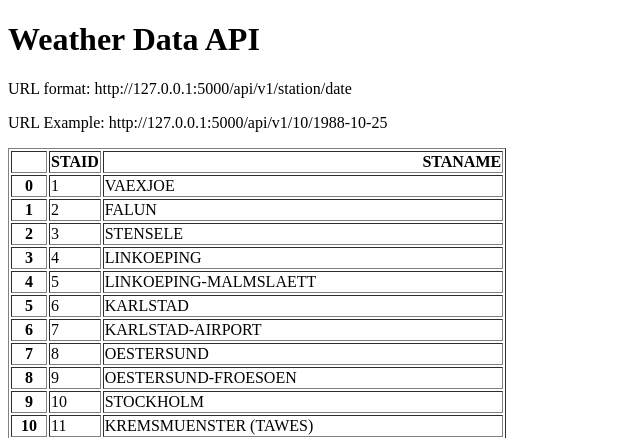
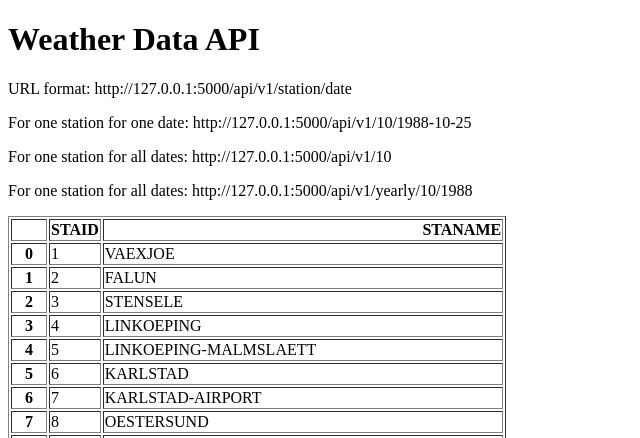
Before and after one commit to gflow33/app6-your-weather-api, a Flask app: page / in a window 1280 px wide. Shown: the top 438 px of the page, without its empty margins (0-640 px from the left). Run offline with Flask 3, Linux system fonts and the light colour scheme.

Commit message:
Add sation and year page

```diff
--- a/main.py
+++ b/main.py
@@ -5,6 +5,8 @@ app = Flask(__name__)
 
 stations = pd.read_csv("data_small/stations.txt", skiprows=17)
 stations = stations[['STAID', 'STANAME                                 ']]
+
+
 @app.route("/")
 def home():
     return render_template("home.html", data=stations.to_html())
@@ -19,5 +21,20 @@ def about(station, date):
             "date": date,
             "temperature": temperature}
 
+@app.route("/api/v1/<station>")
+def all_data(station):
+    filename = "data_small/TG_STAID" + str(station).zfill(6) + ".txt"
+    df = pd.read_csv(filename, skiprows=20, parse_dates=['    DATE'])
+    result = df.to_dict(orient="records")
+    return result
+
+@app.route("/api/v1/yearly/<station>/<year>")
+def yearly(station, year):
+    filename = "data_small/TG_STAID" + str(station).zfill(6) + ".txt"
+    df = pd.read_csv(filename, skiprows=20)
+    df["    DATE"] = df["    DATE"].astype(str)
+    result = df[df["    DATE"].str.startswith(str(year))]
+    return result.to_dict(orient="records")
+
 if __name__ == "__main__":
     app.run(debug=True)
--- a/templates/home.html
+++ b/templates/home.html
@@ -7,7 +7,9 @@
 <body>
 <h1>Weather Data API</h1>
 <p>URL format: http://127.0.0.1:5000/api/v1/station/date</p>
-<p>URL Example: http://127.0.0.1:5000/api/v1/10/1988-10-25</p>
+<p>For one station for one date: http://127.0.0.1:5000/api/v1/10/1988-10-25</p>
+<p>For one station for all dates: http://127.0.0.1:5000/api/v1/10</p>
+<p>For one station for all dates: http://127.0.0.1:5000/api/v1/yearly/10/1988</p>
 <p>{{data|safe}}</p>
 </body>
 </html>
```
